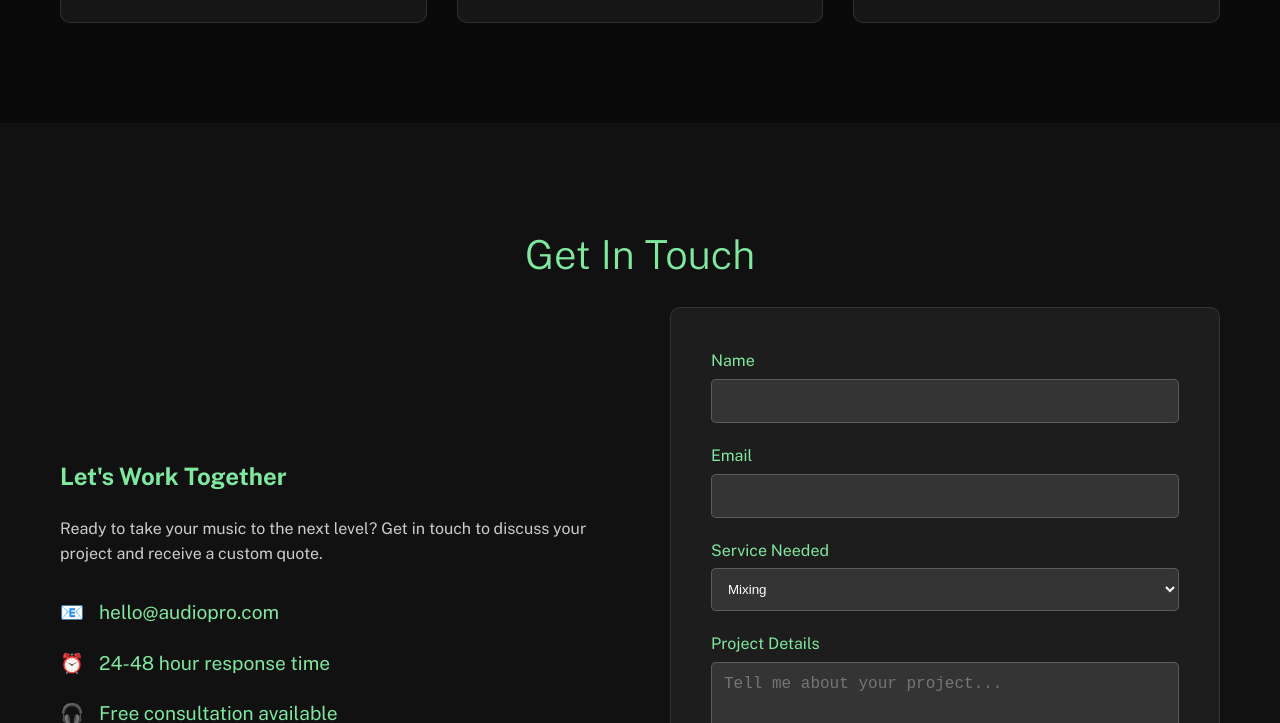
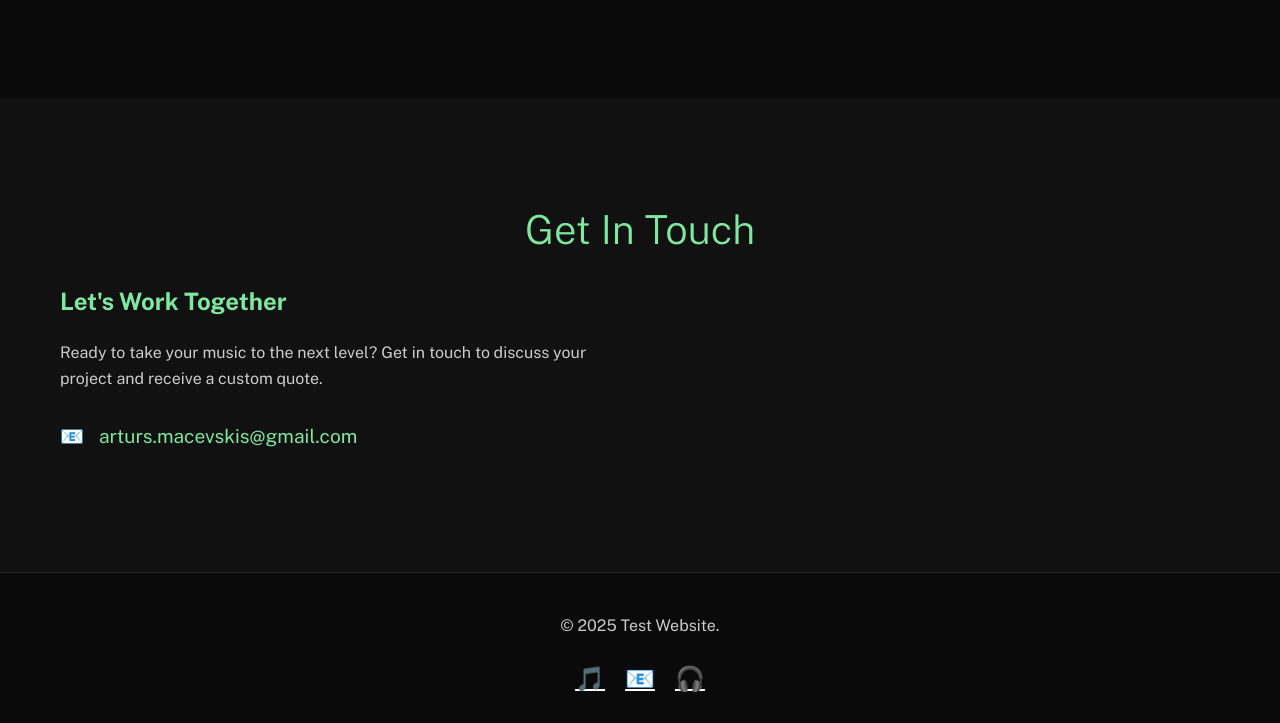
Before and after one commit to Artie52/website, a plain HTML site: page index.html in a window 1280 px wide. Shown: the part 2877-3600 px from the top of the page. Drawn offline with nearby package versions, Linux system fonts and the light colour scheme.

Commit message:
Update index.html

```diff
--- a/index.html
+++ b/index.html
@@ -592,13 +592,6 @@
                 </div>
 
                 <div class="service-card">
-                    <div class="service-icon">🥁</div>
-                    <h3>Custom Drum Presets</h3>
-                    <p>Premium drum samples and presets crafted for modern genres. Punchy, processed, and ready to drop into your productions.</p>
-                    <div class="service-price">$25 - $75/pack</div>
-                </div>
-
-                <div class="service-card">
                     <div class="service-icon">🎵</div>
                     <h3>Mastering Services</h3>
                     <p>Final polish for your mixes with professional mastering to ensure your tracks sound great on all playback systems.</p>
@@ -622,7 +615,7 @@
                     </div>
                     <div class="portfolio-content">
                         <h3>Unsainted - Avoidant (feat.Distant)</h3>
-                        <p>Writing, recording, mixing, mastering.</p>
+                        <p><em>WRITING, PRODUCING, RECORDING, MIXING, MASTERING</em></p>
                         <div class="portfolio-tags">
                             <span class="tag">Metal</span>
                             <span class="tag">Mixed</span>
@@ -751,49 +744,8 @@
 
                     <div class="contact-item">
                         <span>📧</span>
-                        <span>hello@audiopro.com</span>
+                        <span>arturs.macevskis@gmail.com</span>
                     </div>
-
-                    <div class="contact-item">
-                        <span>⏰</span>
-                        <span>24-48 hour response time</span>
-                    </div>
-
-                    <div class="contact-item">
-                        <span>🎧</span>
-                        <span>Free consultation available</span>
-                    </div>
-                </div>
-
-                <div class="contact-form">
-                    <form>
-                        <div class="form-group">
-                            <label for="name">Name</label>
-                            <input type="text" id="name" name="name" required>
-                        </div>
-
-                        <div class="form-group">
-                            <label for="email">Email</label>
-                            <input type="email" id="email" name="email" required>
-                        </div>
-
-                        <div class="form-group">
-                            <label for="service">Service Needed</label>
-                            <select id="service" name="service" style="width: 100%; padding: 12px; background: rgba(255, 255, 255, 0.1); border: 1px solid rgba(255, 255, 255, 0.2); border-radius: 5px; color: #ffffff;">
-                                <option value="mixing">Mixing</option>
-                                <option value="mastering">Mastering</option>
-                                <option value="presets">Drum Presets</option>
-                                <option value="both">Multiple Services</option>
-                            </select>
-                        </div>
-
-                        <div class="form-group">
-                            <label for="message">Project Details</label>
-                            <textarea id="message" name="message" placeholder="Tell me about your project..." required></textarea>
-                        </div>
-
-                        <button type="submit" class="btn btn-primary" style="width: 100%;">Send Message</button>
-                    </form>
                 </div>
             </div>
         </div>
@@ -802,7 +754,7 @@
     <footer>
         <div class="container">
             <div class="footer-content">
-                <p>&copy; 2025 AudioPro. All rights reserved.</p>
+                <p>&copy; 2025 Test Website.</p>
                 <div class="social-links">
                     <a href="#">🎵</a>
                     <a href="#">📧</a>
```
